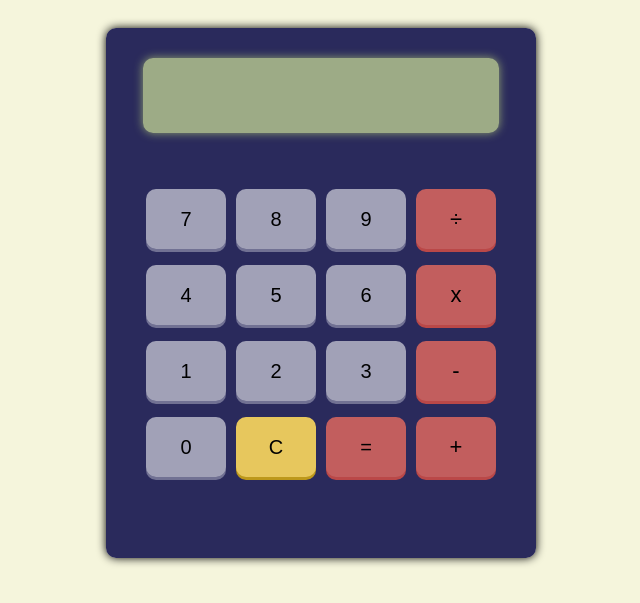
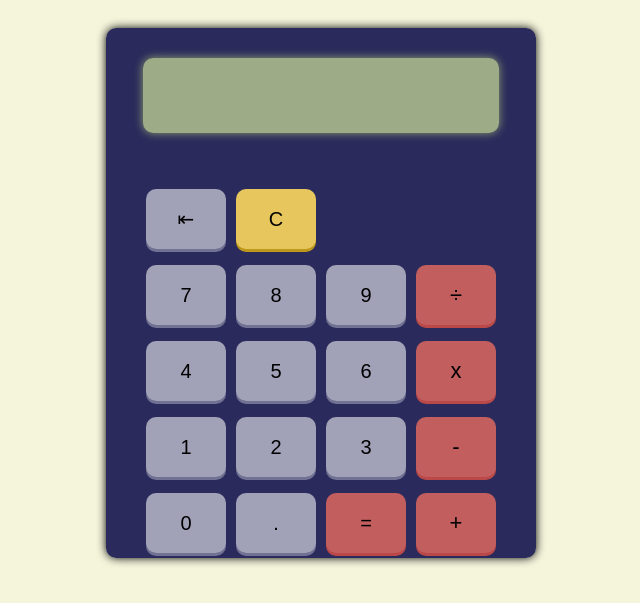
Before and after one commit to Stefan9326/calculator, a plain HTML site: page index.html in a window 1280 px wide. Shown: the part 175-778 px from the top of the page, without its empty margins (319-959 px from the left). Drawn offline with Linux system fonts and the light colour scheme.

Commit message:
Add backspace and decimal button and refactor layout of buttons

```diff
--- a/index.html
+++ b/index.html
@@ -12,6 +12,10 @@
     <h1>Calculator</h1>
     <div id="calculator-body">
         <div id="calculator-display"></div>
+        <div class="row">
+            <button id="backspace">&#8676;</button>
+            <button id="clearButton">C</button>
+        </div>
         <div class="row">
             <button class="number">7</button>
             <button class="number">8</button>
@@ -32,7 +36,7 @@
         </div>
         <div class="row">
             <button class="number">0</button>
-            <button id="clearButton">C</button>
+            <button class="number">.</button>
             <button id="equals">=</button>
             <button id="add" class="operator">+</button>
         </div>
```
